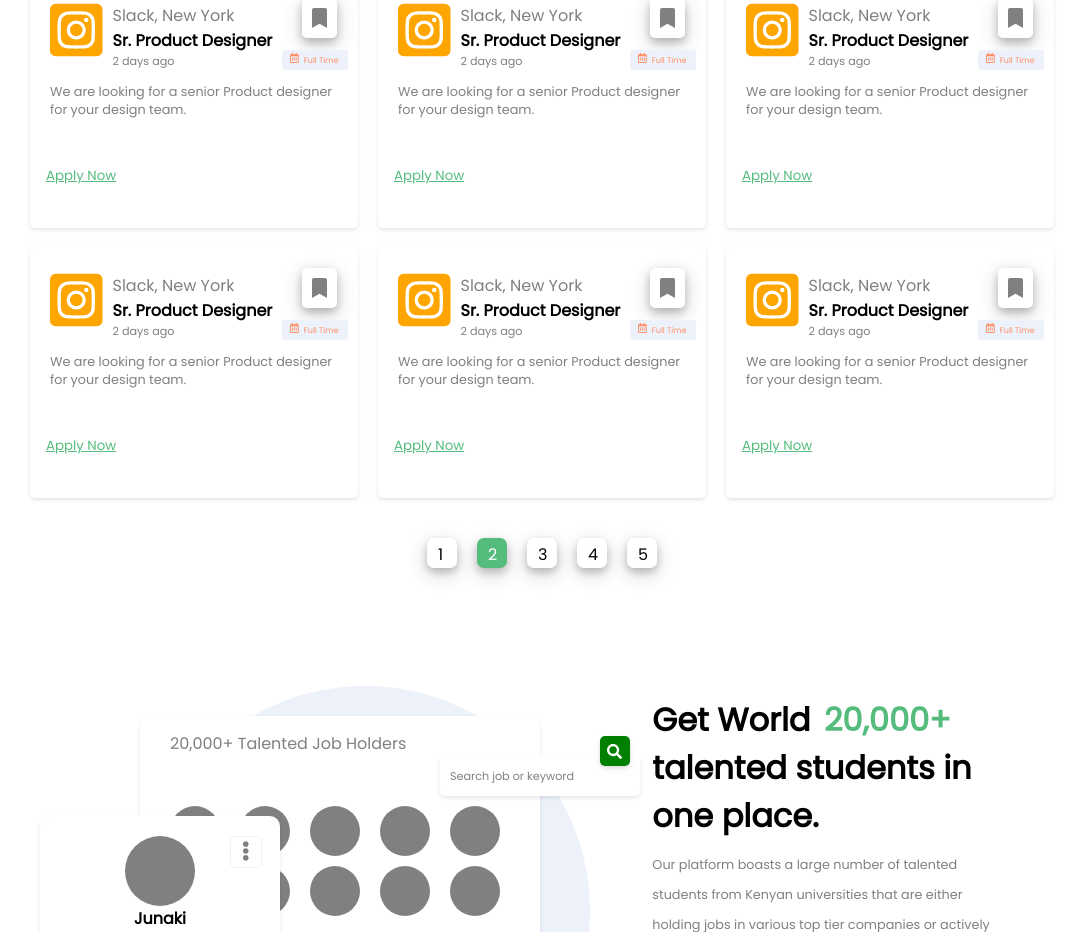
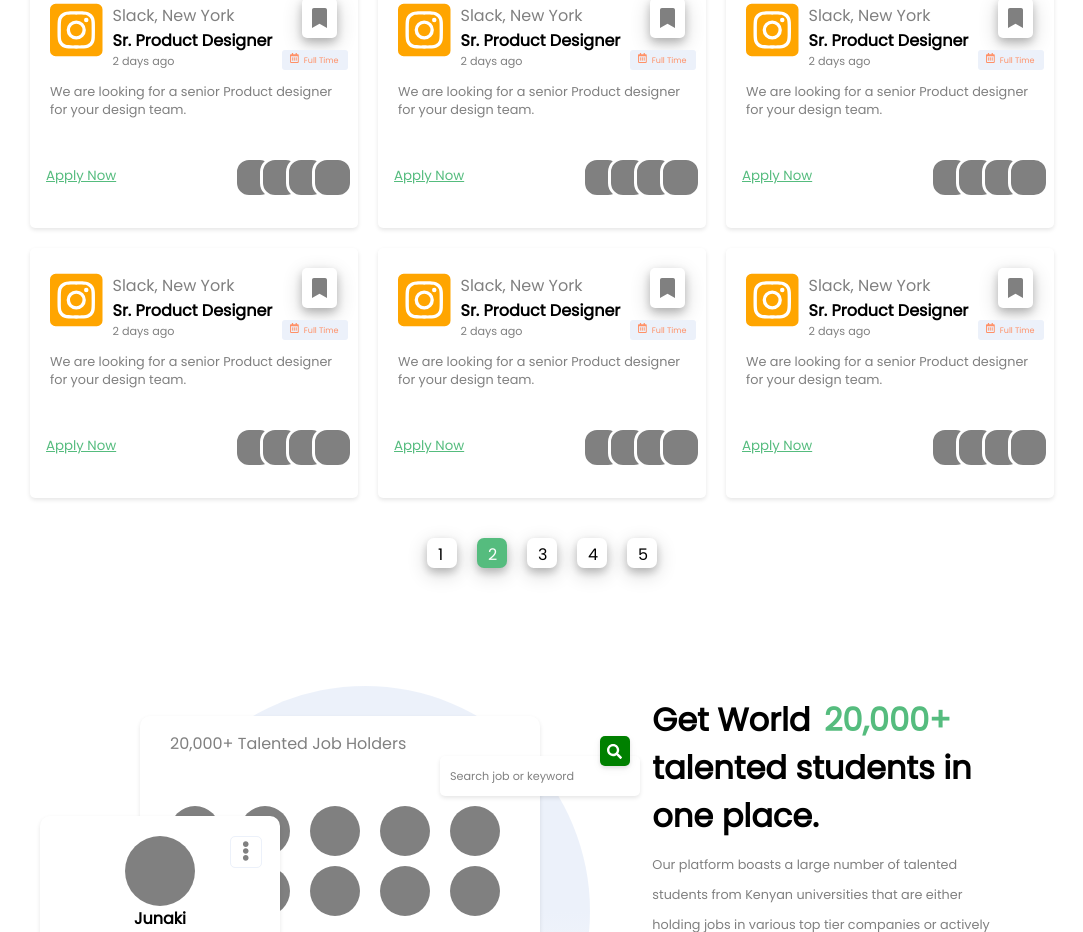
Before and after one commit to manuzcheruz/handshake-react, a React (Create React App) app: page / in a window 1280 px wide. Shown: the part 1370-2302 px from the top of the page, without its empty margins (98-1181 px from the left). Built offline with nearby package versions, Linux system fonts and the light colour scheme.

Commit message:
finalizing job card

```diff
--- a/src/components/LandingPage/JobSection/JobCard/JobCard.css
+++ b/src/components/LandingPage/JobSection/JobCard/JobCard.css
@@ -111,3 +111,29 @@
     background-color: white;
     text-decoration: underline;
 }
+
+.card-body-bottom .others {
+    display: grid;
+    grid-template-columns: 1fr 1fr 1fr 1fr;
+    height: 50px;
+    width: 100px;
+    margin-left: 40px;
+}
+
+.card-body-bottom .others .item {
+    height: 35px;
+    width: 35px;
+    border-radius: 15px;
+    border: 3px solid white;
+    margin-top: 25px;
+    background-color: grey;
+}
+.card-body-bottom .others .items {
+    height: 35px;
+    width: 35px;
+    border-radius: 15px;
+    border: 3px solid white;
+    margin-left: -15px;
+    background-color: grey;
+    margin-top: 25px;
+}
--- a/src/components/LandingPage/JobSection/JobCard/JobCard.js
+++ b/src/components/LandingPage/JobSection/JobCard/JobCard.js
@@ -46,7 +46,10 @@ function JobCard() {
                         <button type='button'>Apply Now</button>
                     </div>
                     <div className="others">
-
+                        <div className="item"></div>
+                        <div className="items"></div>
+                        <div className="items"></div>
+                        <div className="items"></div>
                     </div>
                 </div>
             </div>
```
Also changed, not shown: 1 other file (tests, documents, lock files or other folders).
